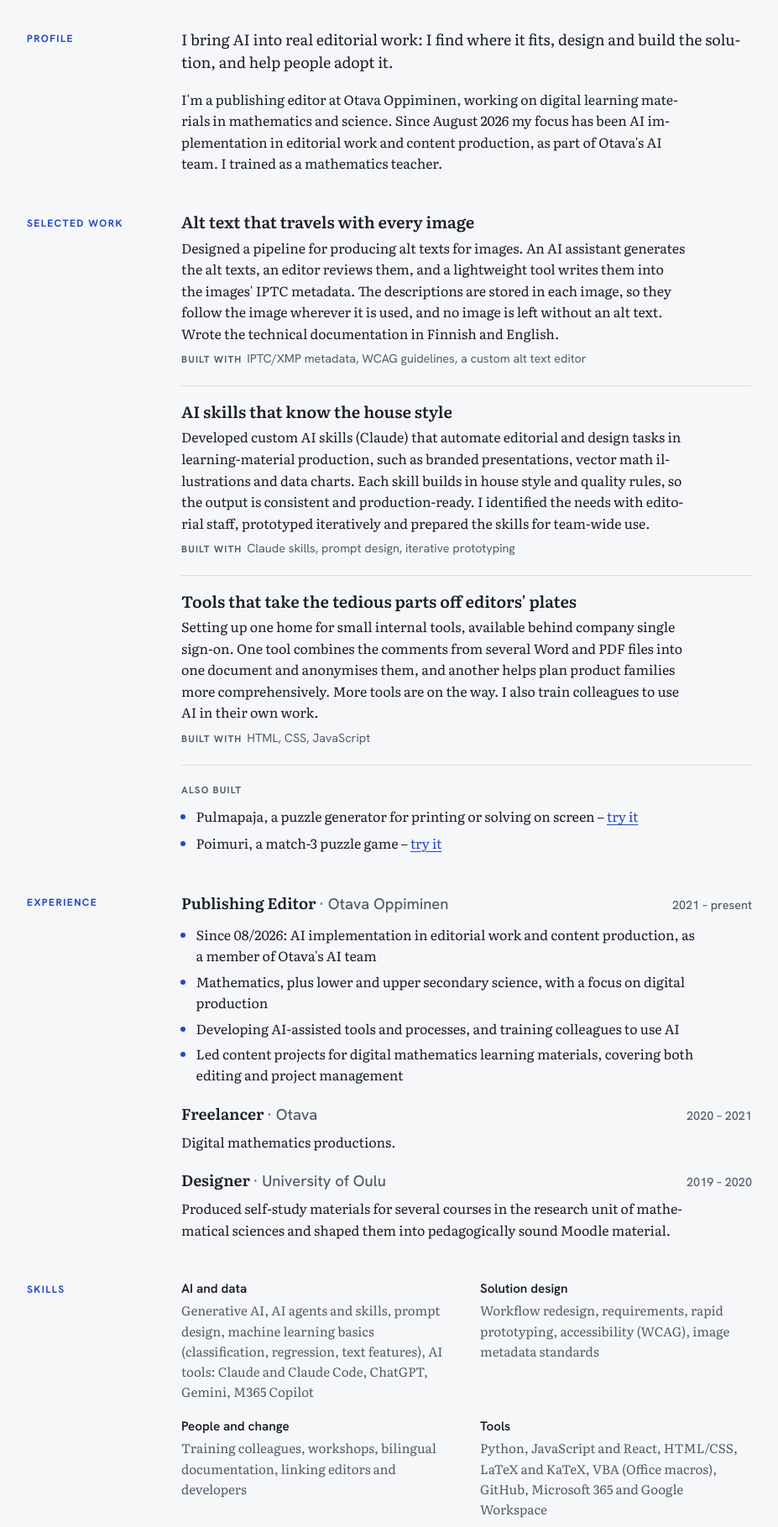
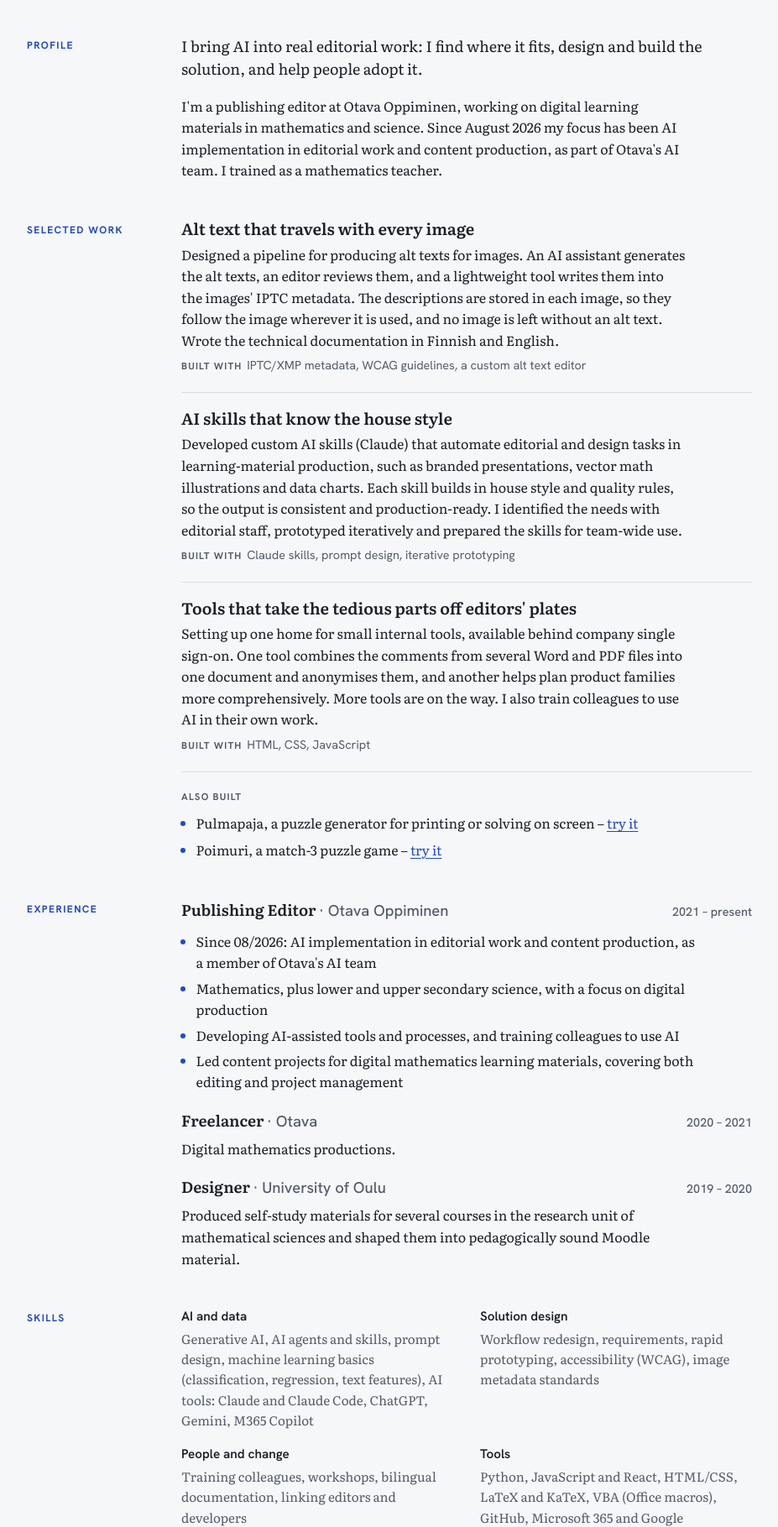
Before and after one commit to P1P3TT1/cv, a plain HTML site: page index.html in a window 1280 px wide. Shown: the part 398-2217 px from the top of the page at 84% size, without its empty margins (176-1103 px from the left). Drawn offline with Linux system fonts and the light colour scheme.

Commit message:
Add files via upload

```diff
--- a/index.html
+++ b/index.html
@@ -1,7 +1,10 @@
-<!doctype html><html><head><meta charset=utf8><meta name=viewport content="width=device-width,initial-scale=1,viewport-fit=cover"><style>:root{color-scheme:light;box-sizing:border-box;padding-top:env(safe-area-inset-top,0px);padding-bottom:env(safe-area-inset-bottom,0px)}html{scroll-padding-top:env(safe-area-inset-top,0px)}body{margin:0;padding:0;font:14px -apple-system,BlinkMacSystemFont,sans-serif;background:#fff;color:#000}img{max-width:100%}[hidden]:not([hidden=until-found i]){display:none!important}</style></head><body>
+<!doctype html>
+<html lang="en">
+<head>
 <meta charset="utf-8">
-<meta name="viewport" content="width=device-width, initial-scale=1, viewport-fit=cover">
-<title>Pietari Pennanen – CV</title>
+<meta name="viewport" content="width=device-width, initial-scale=1">
+<meta name="description" content="Pietari Pennanen – AI implementation, editorial workflows and learning materials. CV in English and Finnish.">
+<title>Pietari – CV</title>
 <link rel="preconnect" href="https://fonts.googleapis.com">
 <link rel="preconnect" href="https://fonts.gstatic.com" crossorigin>
 <link rel="stylesheet" href="https://fonts.googleapis.com/css2?family=Literata:ital,opsz,wght@0,7..72,400;0,7..72,600;1,7..72,400&family=Hanken+Grotesk:wght@400;500;600;700&family=JetBrains+Mono:wght@400;500&display=swap">
@@ -101,10 +104,10 @@ mark.todo {
 .rail {
   font-family: var(--font-ui); font-size: 0.75rem; font-weight: 700; text-transform: uppercase;
   letter-spacing: 0.12em; color: var(--pencil); margin: 0; padding-top: 0.3rem;
-  hyphens: auto;
+  hyphens: manual;
 }
 .body { min-width: 0; display: grid; gap: 1.1rem; }
-.body p { margin: 0; max-width: 65ch; hyphens: auto; }
+.body p { margin: 0; max-width: 65ch; hyphens: manual; }
 .lede { font-size: 1.12rem; line-height: 1.55; }
 
 /* Selected work */
@@ -155,6 +158,8 @@ mark.todo {
   a { text-decoration: none; }
 }
 </style>
+</head>
+<body>
 
 <main class="sheet" id="cv" lang="en">
   <p class="status">Loading CV…</p>
@@ -326,6 +331,5 @@ mark.todo {
   load();
 })();
 </script>
-
-
-</body></html>
+</body>
+</html>
```
